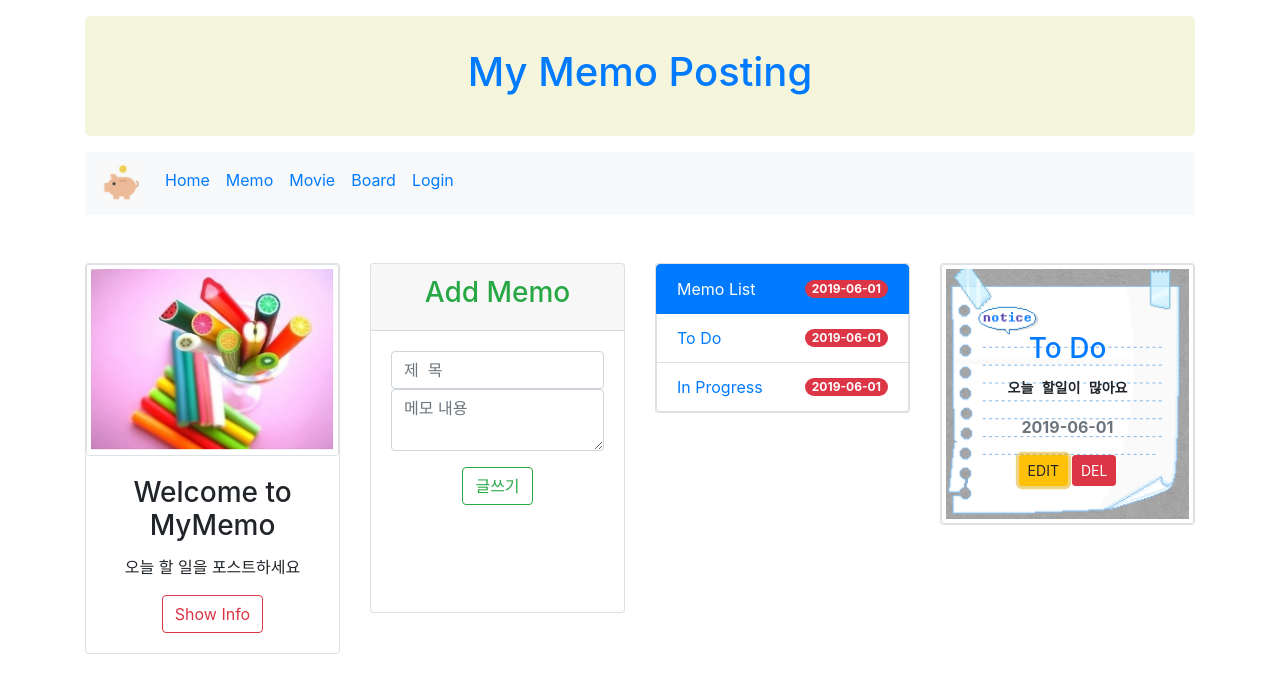
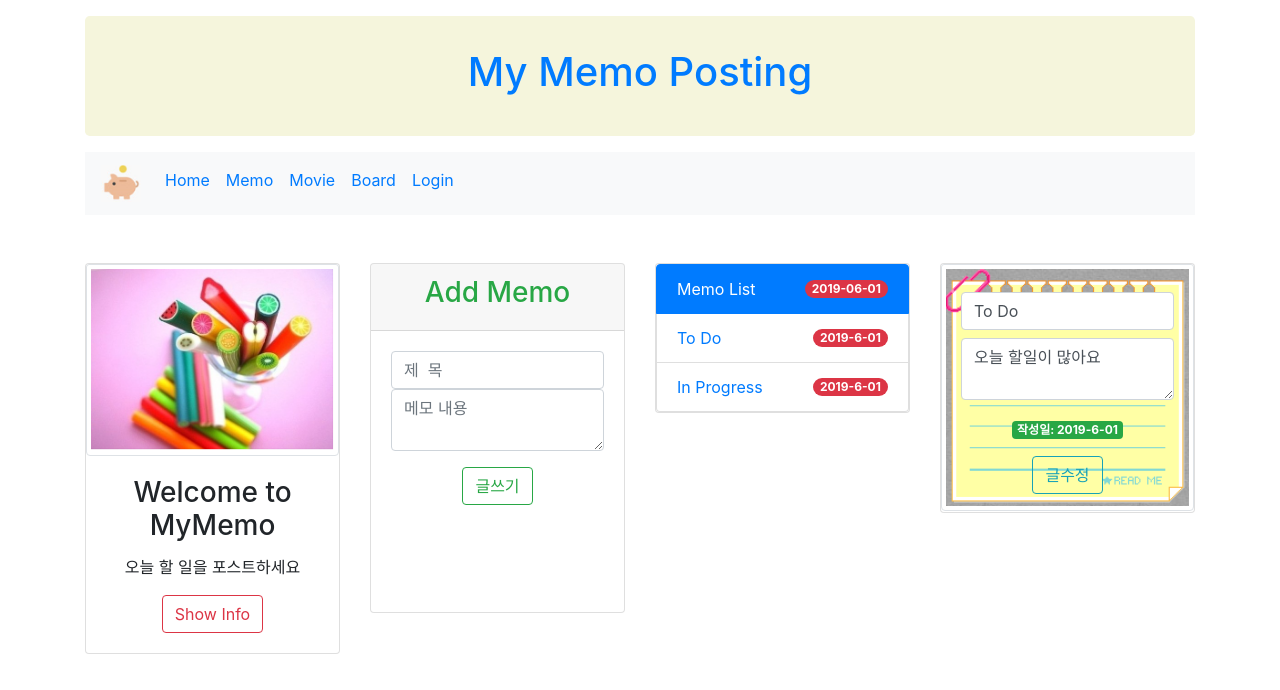
Before and after one commit to swanbaek/Summer, a React (Create React App) app: page / in a window 1280 px wide. Both pictures are taken after a click on the link "EDIT". Shown: the top 690 px of the page. Built offline with nearby package versions, Linux system fonts and the light colour scheme.

Commit message:
Memo Edit Add

```diff
--- a/src/App.js
+++ b/src/App.js
@@ -6,19 +6,56 @@ import IntroContent from './components/IntroContent'
 import CreateContent from './components/CreateContent'
 import ListContent from './components/ListContent'
 import ViewContent from './components/ViewContent';
+import EditContent from './components/EditContent';
+
 class App extends Component{
   constructor(props){
     super(props);
     this.state={
+      mode:'view', //view,create,edit,delete
       selected_idx:1,
-      memos:[{idx:1,title:'To Do',msg:'오늘 할일이 많아요', wdate:'2019-06-01'},
-      {idx:2,title:'In Progress',msg:'진행중인 일..많아요', wdate:'2019-06-01'}]
+      memos:[{idx:1,title:'To Do',msg:'오늘 할일이 많아요', wdate:'2019-6-01'},
+      {idx:2,title:'In Progress',msg:'진행중인 일..많아요', wdate:'2019-6-01'}]
     }
+    this.editHandler=this.editHandler.bind(this)
   }
+  editHandler(_idx,_title,_msg){
+    //alert(_title)
+    var _i=parseInt(_idx);
+    var date=new Date();
+    var dstr=date.getFullYear()+"-"+(date.getMonth()+1)+"-"+date.getDate();
+    var edit_memo={idx:_idx,title:_title,msg:_msg, wdate:dstr}
+
+      //let memo=memos[i];
+      var _arr=Array.from(this.state.memos);//memos를 카피한 배열을 반환=> _arr
+      for(var j=0;j<_arr.length;j++){
+        if(_arr[j].idx==_i){
+          _arr[j]=edit_memo;
+          break;
+        }//if
+      }//for-----
+      this.setState({memos:_arr,mode:'view'});
+    }
 
 
   render(){
     var i=parseInt(this.state.selected_idx)-1;
+    var _content=null;
+    var _mode=this.state.mode;
+    switch(_mode){
+      case 'view':
+        _content=<ViewContent idx={this.state.memos[i].idx} title={this.state.memos[i].title} msg={this.state.memos[i].msg}
+        wdate={this.state.memos[i].wdate}  onClick={function(idx){
+          console.log('idx==='+idx)
+          this.setState({mode:'edit',selected_idx:idx})
+        }.bind(this)}></ViewContent>;
+        break;
+      case 'edit':
+          _content=<EditContent idx={this.state.memos[i].idx} title={this.state.memos[i].title} msg={this.state.memos[i].msg}
+          wdate={this.state.memos[i].wdate} onSubmit={this.editHandler} ></EditContent>;
+        break;
+    }
+
     return (
     <div className="container">
       <Header subject="My Memo Posting"></Header>
@@ -43,8 +80,9 @@ class App extends Component{
             selected_idx:Number(_idx)
           })
         }.bind(this)}></ListContent>
-        <ViewContent title={this.state.memos[i].title} msg={this.state.memos[i].msg}
-         wdate={this.state.memos[i].wdate}></ViewContent>
+        {/*<ViewContent title={this.state.memos[i].title} msg={this.state.memos[i].msg}
+         wdate={this.state.memos[i].wdate}></ViewContent>*/}
+         {_content}
       </div>
     </div>);
   }
--- /dev/null
+++ b/src/components/EditContent.js
@@ -0,0 +1,73 @@
+import React from 'react';
+class EditContent extends React.Component{
+    constructor(props){
+        super(props);
+        this.state={
+            idx:this.props.idx,
+            title:this.props.title,
+            msg:this.props.msg,
+            wdate:this.props.wdate
+        }
+        this.handleSubmit=this.handleSubmit.bind(this);
+        this.inputHandler=this.inputHandler.bind(this);
+    }
+    inputHandler(e){
+        this.setState({[e.target.name]:e.target.value})
+    }
+    handleSubmit(e){
+        console.log("handleSubmit()")
+        e.preventDefault();
+        this.props.onSubmit( //부모에 onSubmit()으로 전달
+            e.target.idx.value,
+            e.target.title.value,
+            e.target.msg.value
+        );
+        console.log('EditContent Submit')
+        e.target.title.value="";
+        e.target.msg.value="";
+
+    }
+
+    render(){
+        let _memo={idx:this.props.idx,title:this.props.title,msg:this.props.msg, wdate:this.props.wdate}
+        //console.log('memo',_memo)
+        return (
+            <div className="col-md-3 col-sm-6" >
+                <div className="card" style={{height: 250}}>
+
+                <img src="images/memo02.PNG"
+                    className="card-img-top img img-thumbnail" />
+                    <div className="card-img-overlay text-center">
+                <form action="memoEdit.jsp" method="post"
+                 onSubmit={(e)=>this.handleSubmit(e)} className="mt-2">
+                    <input type="hidden" name="idx" value={_memo.idx}></input>
+                    {/*<input type="text" value={_memo.title}
+                     name="title" placeholder="제  목" className="form-control"></input>*/}
+                     <input type="text" value={this.state.title}
+                     name="title" placeholder="제  목"
+                      className="form-control" onChange={this.inputHandler}></input>
+                     {/* {value={this.props.data.title} } 이런식으로 value값에 넣어주면 안됨.
+                        props는 readonly속성이 있으므로 수정할 수 없다. 따라서 constructor를 구성하고
+                        state를 이용해 title,msg등의값을 전달하자.
+                        하지만 this.state.title로 value에 주어도 수정되지 않으며, onChange이벤트와 함께
+                        사용하여 setState()함수통해 변경되도록 조치해야 함*/}
+
+                     <p>
+                    <textarea name="msg" placeholder="메모 내용"
+                    className="form-control mt-2"
+                     value={this.state.msg}
+                     onChange={this.inputHandler}></textarea>
+                    </p>
+                    <span className="badge badge-success">
+                        작성일: {this.state.wdate}
+                    </span><p></p>
+                    <button className="btn btn-outline-info">글수정</button>
+                </form>
+                </div>
+
+                </div>
+            </div>
+        );
+    }
+}
+export default EditContent;
--- a/src/components/ListContent.js
+++ b/src/components/ListContent.js
@@ -18,6 +18,7 @@ class ListContent extends React.Component{
         _str.push(<SubListContent key={i} idx={_idx} title={_title}
              msg={_msg} wdate={_wdate}
              onClick={function(_idx){
+                 this.setState({selected_idx:_idx});
                  this.props.onClick(_idx)
              }.bind(this)} ></SubListContent>)
         }
--- a/src/components/ViewContent.js
+++ b/src/components/ViewContent.js
@@ -3,18 +3,10 @@ class ViewContent extends React.Component{
 
     constructor(props){
         super(props);
-        this.state={
-            title:'',
-            msg:'',
-            wdate:'2019-06-13'
-        }
     }
 
     render(){
-        let mystyle={
-            width:'100%',
-            height:'800px'
-        }
+
         return (
             <div className="col-md-3 col-sm-6">
                 <div className="card">
@@ -22,12 +14,16 @@ class ViewContent extends React.Component{
                     className="card-img-top img img-thumbnail"/>
                     <div className="card-img-overlay text-center">
                         <h3 className="card-title mt-5  text-primary">{this.props.title}</h3>
-                        <p className="card-text text-success font-weight-bold">
+                        <div className="card-text text-success font-weight-bold">
                         <pre className="pre-scrollable">{this.props.msg}</pre>
-                        </p>
-                        <span class="text-secondary font-weight-bold">{this.props.wdate}</span>
+                        </div>
+                        <span className="text-secondary font-weight-bold">{this.props.wdate}</span>
                         <p></p>
-                        <a href="#" className="btn btn-warning btn-sm mr-1">
+                        <a href="#" onClick={function(e){
+                            //console.log('onClick');
+                            this.props.onClick(this.props.idx);
+                            e.preventDefault();
+                        }.bind(this)} className="btn btn-warning btn-sm mr-1">
                             EDIT</a>
                         <a href="#" className="btn btn-danger btn-sm">
                           DEL</a>
```
